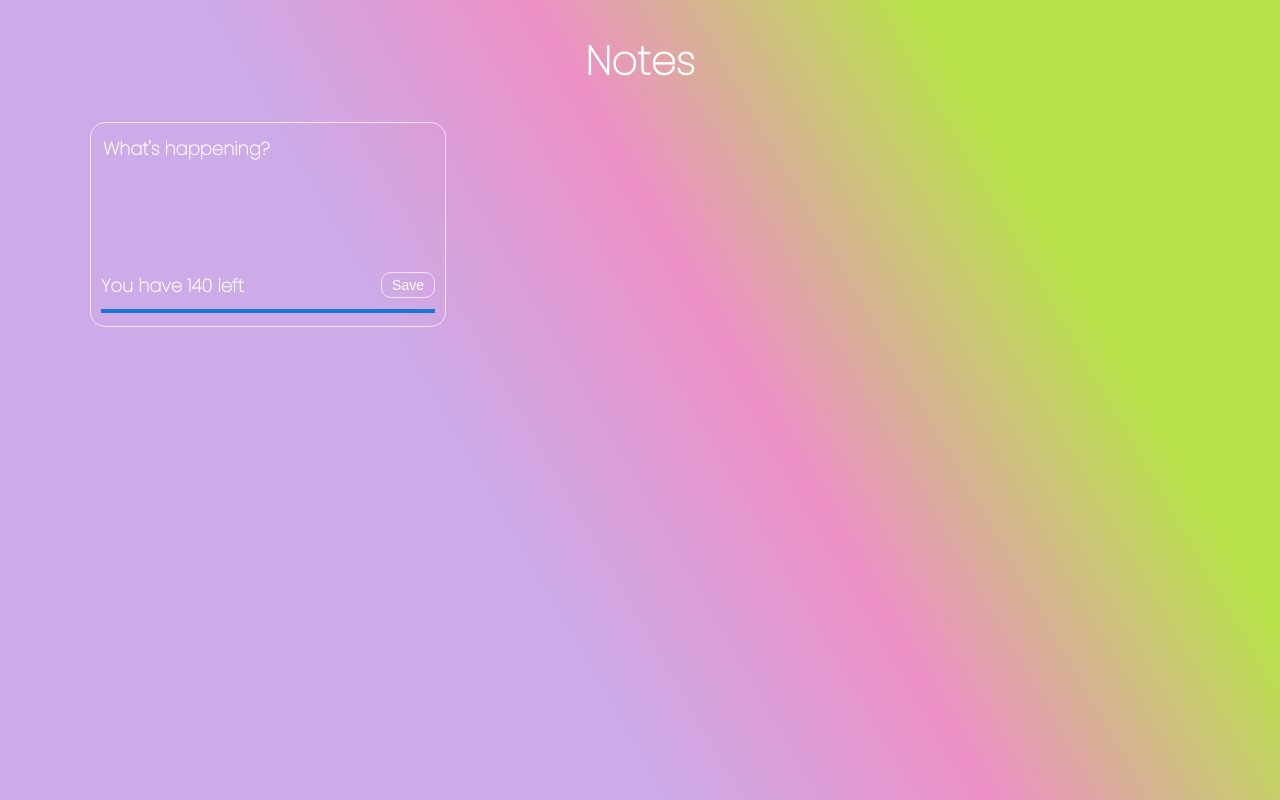
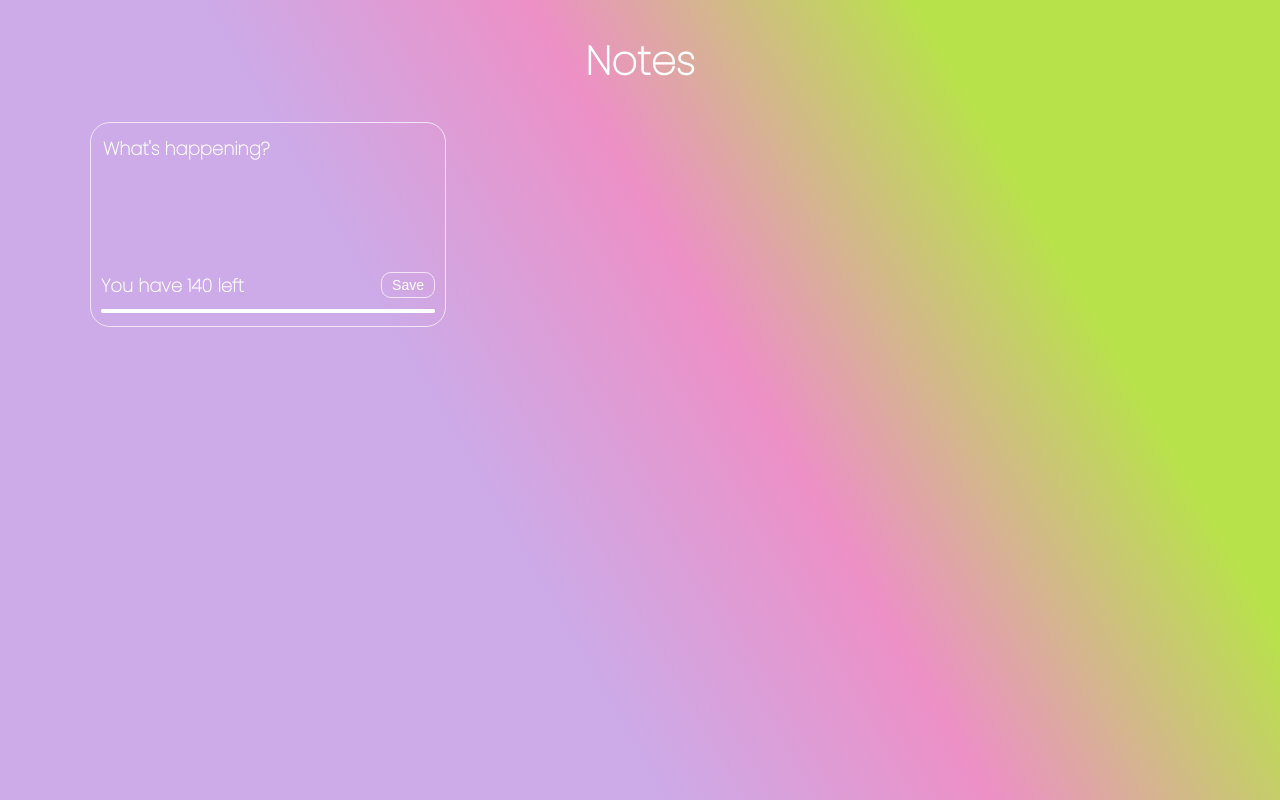
Before and after one commit to C-Switchers/Notes, a React (Create React App) app in the folder react-notes-app/: page / in a window 1280 px wide. Shown: the top 800 px of the page. Built offline with nearby package versions, Linux system fonts and the light colour scheme.

Commit message:
change the color of progress bar

```diff
--- a/react-notes-app/src/Components/NoteComponents/CreateNote.js
+++ b/react-notes-app/src/Components/NoteComponents/CreateNote.js
@@ -27,6 +27,15 @@ function CreateNote({ textHandler, saveHandler, inputText }) {
       className="char__progress"
       variant="determinate"
       value={props}
+      //change the color of progress bar
+      sx={{
+        height: 4,
+        borderRadius: 5,
+        bgcolor: "#e8dce2", // background color of progress bar
+        "& .MuiLinearProgress-bar": {
+          bgcolor: "white", // color of progress bar
+        },
+      }}
       />
       <div className="note__date"></div>
     </div>
--- a/react-notes-app/src/Components/css/Note.css
+++ b/react-notes-app/src/Components/css/Note.css
@@ -1,7 +1,7 @@
 .note {
     background: rgba(255, 255, 255, 0.1);
     box-shadow: inset -6px -4px 2px rgba(255, 255, 255, 0);
-    border-radius: 15px;
+    border-radius: 20px;
     border: 1.5px solid #f5e4f7;
     color: #fff;
     padding: 10px;
@@ -66,6 +66,6 @@
     transform: scale(1.1);
     transition: .3s;
 }
-.char__progress {
+/*.char__progress {
     background-color: #fff!important;
-}
+}*/
```
